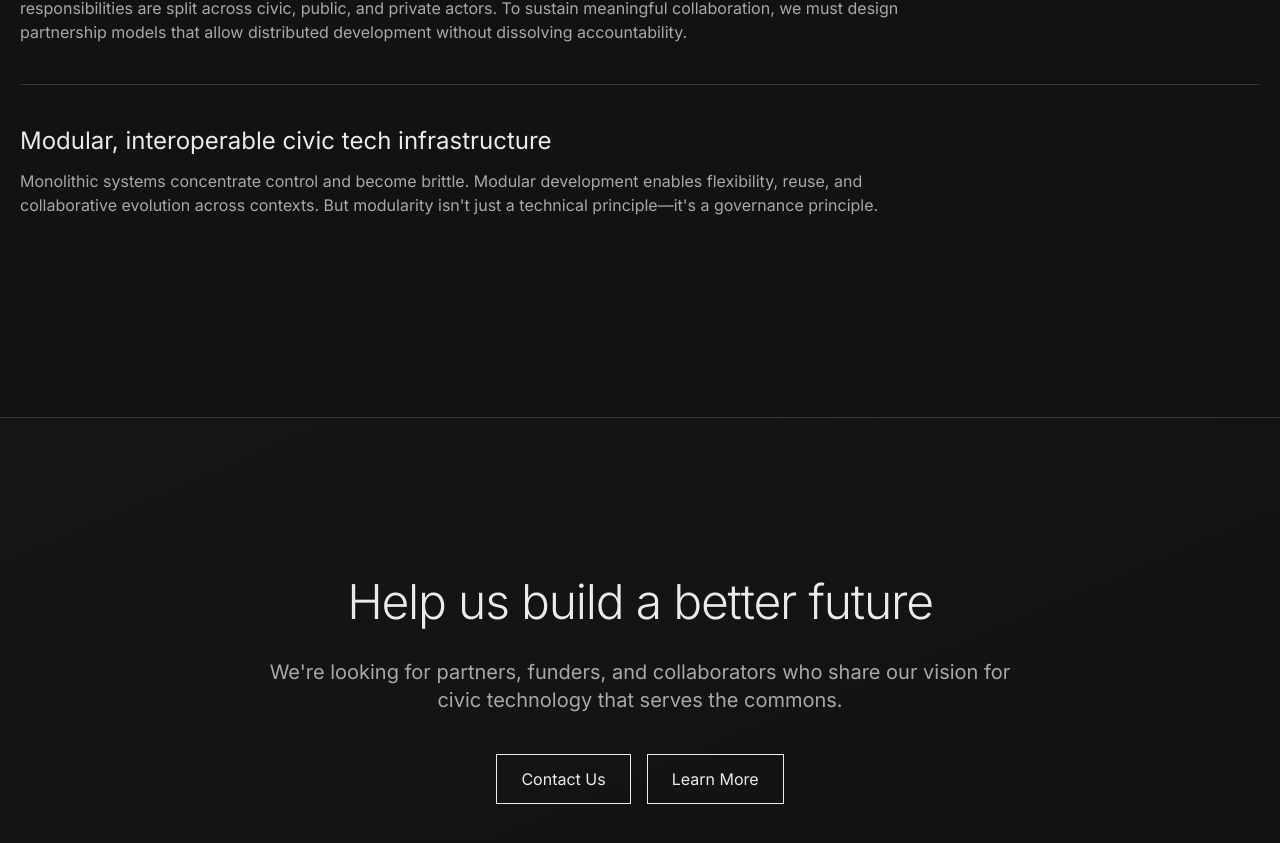
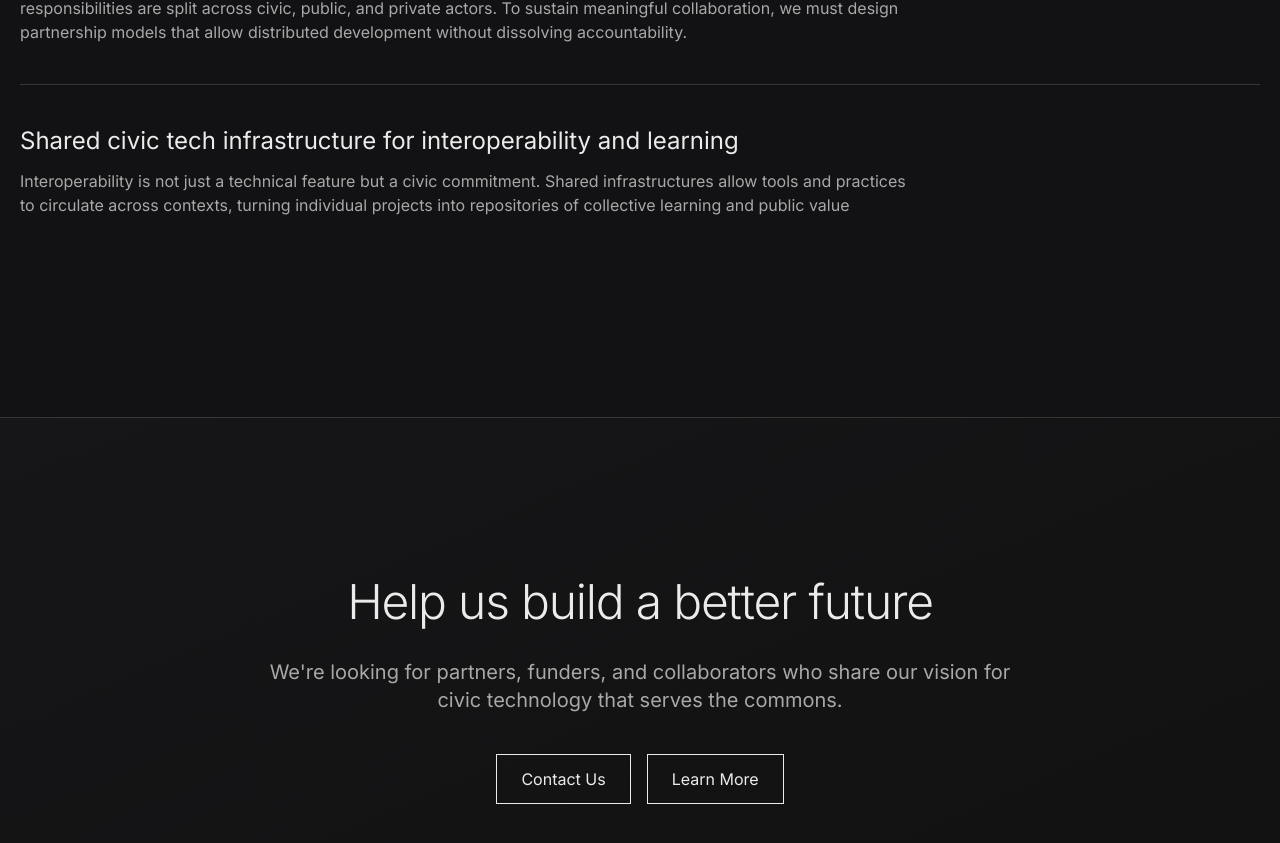
Before and after one commit to Dark-Matter-Labs/civic-tech-studio, a Next.js app: page / in a window 1280 px wide. Shown: the part 4875-5718 px from the top of the page. Built offline with nearby package versions, Linux system fonts and the light colour scheme.

Commit message:
copy edit

```diff
--- a/components/LearningSection.tsx
+++ b/components/LearningSection.tsx
@@ -14,9 +14,9 @@ const learnings = [
       "Traditional project and partnership structures collapse under the weight of uncertainty, especially when responsibilities are split across civic, public, and private actors. To sustain meaningful collaboration, we must design partnership models that allow distributed development without dissolving accountability.",
   },
   {
-    title: "Modular, interoperable civic tech infrastructure",
+    title: "Shared civic tech infrastructure for interoperability and learning",
     description:
-      "Monolithic systems concentrate control and become brittle. Modular development enables flexibility, reuse, and collaborative evolution across contexts. But modularity isn't just a technical principle—it's a governance principle.",
+      "Interoperability is not just a technical feature but a civic commitment. Shared infrastructures allow tools and practices to circulate across contexts, turning individual projects into repositories of collective learning and public value",
   },
 ];
 
--- a/package.json
+++ b/package.json
@@ -18,8 +18,8 @@
     "@eslint/eslintrc": "^3",
     "@tailwindcss/postcss": "^4",
     "@types/node": "^20",
-    "@types/react": "^19",
-    "@types/react-dom": "^19",
+    "@types/react": "^19.1.13",
+    "@types/react-dom": "^19.1.9",
     "eslint": "^9",
     "eslint-config-next": "15.5.2",
     "tailwindcss": "^4",
```
Also changed, not shown: 2 other files (tests, documents, lock files or other folders).
